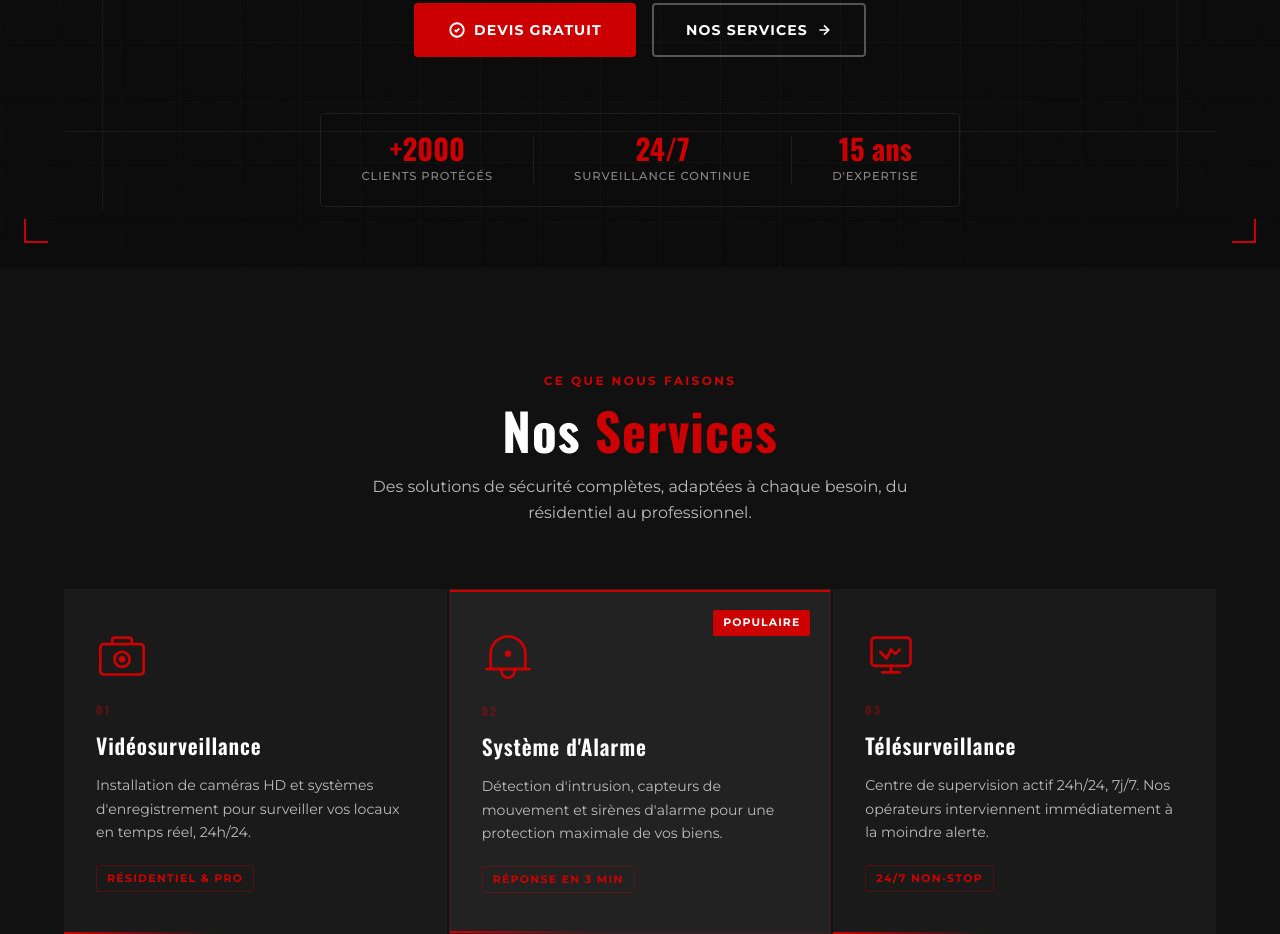
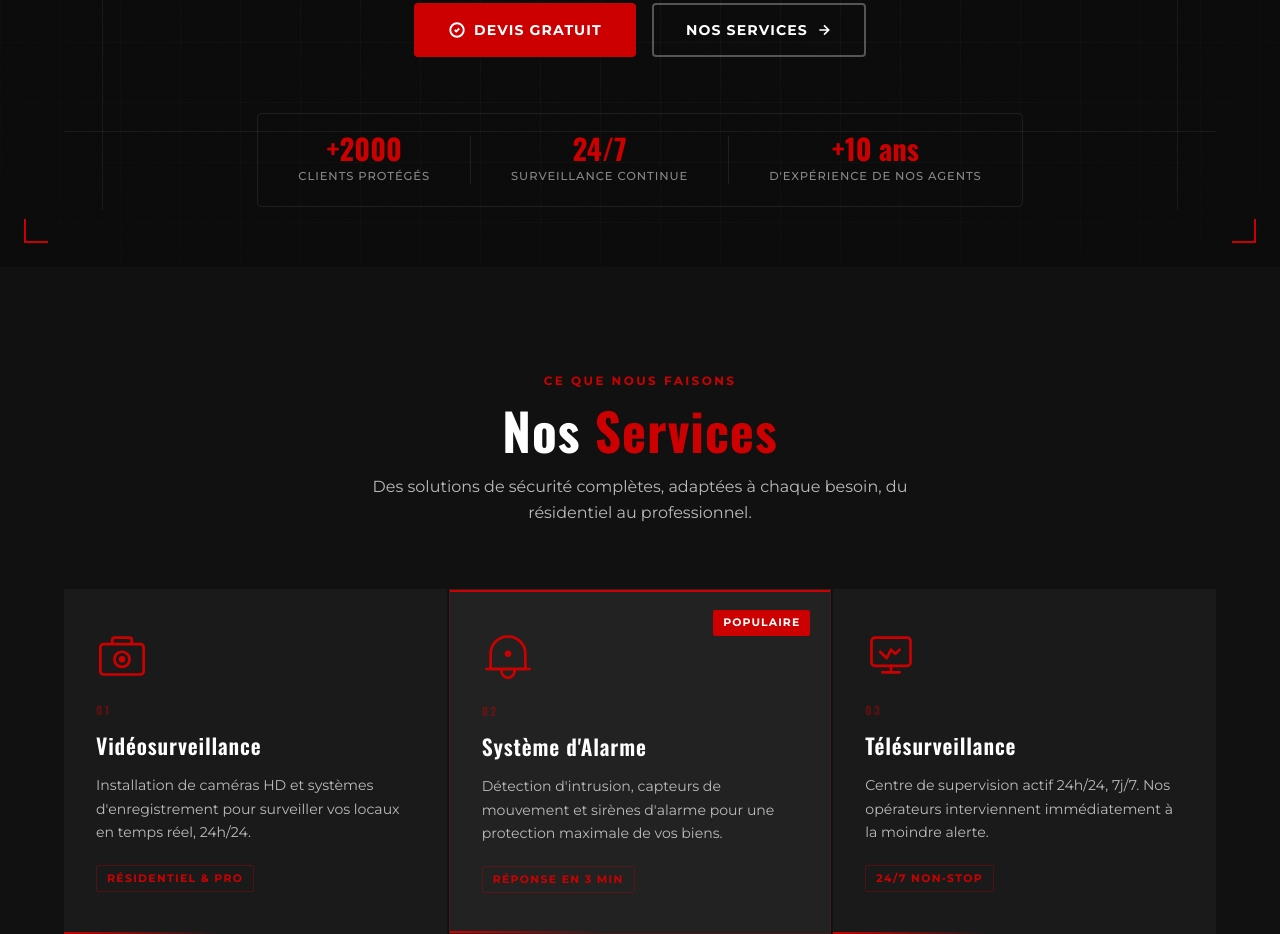
Before and after one commit to groupepowersecurite/groupepowersecurity.github.io, a plain HTML site: page index.html in a window 1280 px wide. Shown: the part 858-1792 px from the top of the page. Drawn offline with nearby package versions, Linux system fonts and the light colour scheme.

Commit message:
Hero : remplace 15 ans d'expertise par +10 ans d'expérience de nos agents
Co-Authored-By: Claude Opus 5.5 <noreply@anthropic.com>

```diff
--- a/index.html
+++ b/index.html
@@ -111,8 +111,8 @@
         </div>
         <div class="stat-divider"></div>
         <div class="stat">
-          <span class="stat-number">15 ans</span>
-          <span class="stat-label">D'expertise</span>
+          <span class="stat-number">+10 ans</span>
+          <span class="stat-label">D'expérience de nos agents</span>
         </div>
       </div>
     </div>
```
